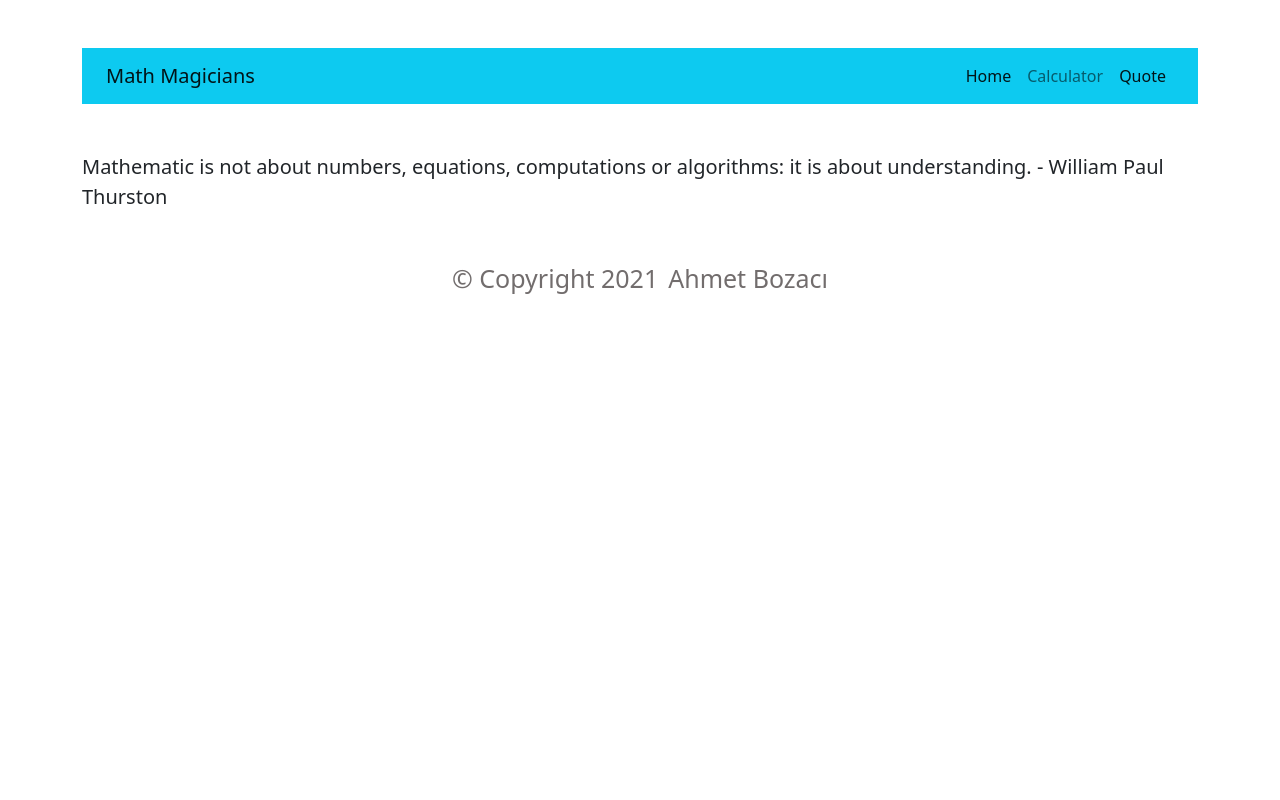
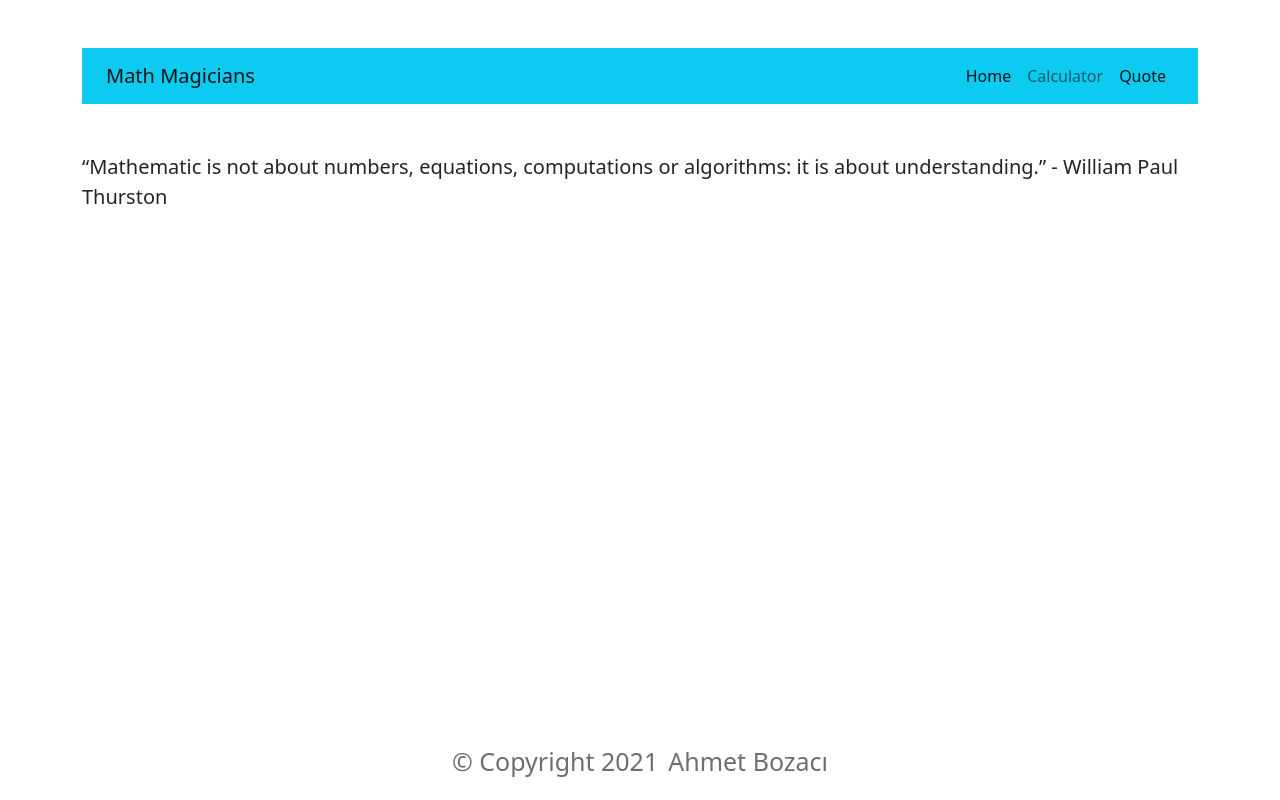
Before and after one commit to ahmetbozaci/math_magicians, a React (Create React App) app: page /quote in a window 1280 px wide. Built offline with nearby package versions, Linux system fonts and the light colour scheme.

Commit message:
Update footer layout

```diff
--- a/src/components/Footer.js
+++ b/src/components/Footer.js
@@ -7,6 +7,10 @@ const Footer = () => {
   const footerStyle = {
     fontSize: '25px',
     color: '#726d6d',
+    position: 'absolute',
+    left: 0,
+    bottom: '20px',
+    right: 0,
   };
   const footerLink = {
     textDecoration: 'none',
--- a/src/components/Quote.js
+++ b/src/components/Quote.js
@@ -6,10 +6,11 @@ import { Container } from 'reactstrap';
 const Quote = () => (
   <Container className="quote">
     <div>
-      <p className="lead my-5">
-        Mathematic is not about numbers, equations, computations
-        or algorithms: it is about understanding. - William Paul Thurston
-      </p>
+      <q className="lead my-5">
+        Mathematic is not about numbers, equations, computations or algorithms:
+        it is about understanding.
+      </q>
+      <span className="lead"> - William Paul Thurston</span>
     </div>
   </Container>
 );
```
